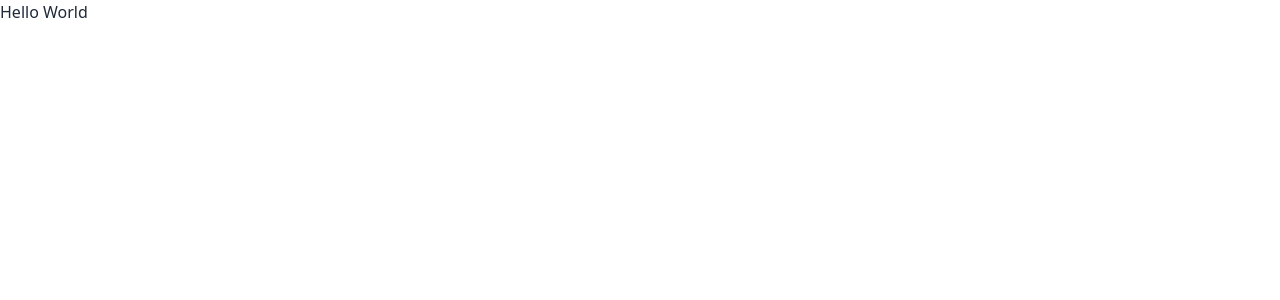
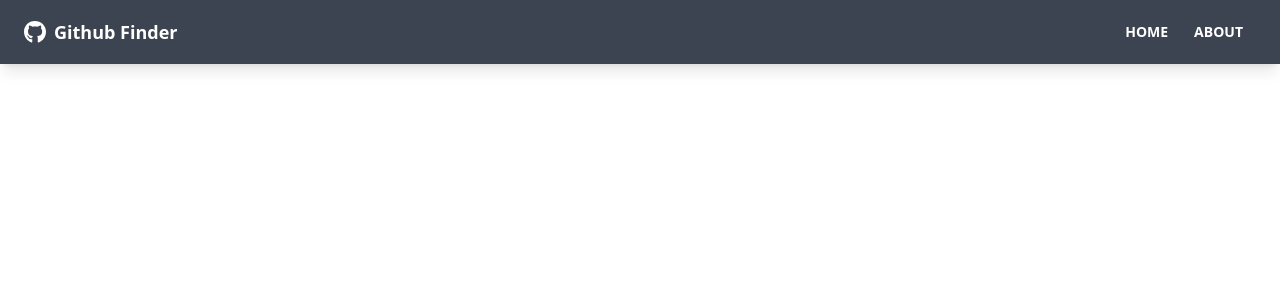
Before and after one commit to fabricekalvanda/github-finder, a React (Create React App) app: page / in a window 1280 px wide. Shown: the top 300 px of the page. Built offline with nearby package versions, Linux system fonts and the light colour scheme.

Commit message:
Adds Navbar Component

```diff
--- a/package.json
+++ b/package.json
@@ -9,6 +9,8 @@
     "daisyui": "^2.38.1",
     "react": "^18.2.0",
     "react-dom": "^18.2.0",
+    "react-icons": "^4.6.0",
+    "react-router-dom": "^6.4.3",
     "react-scripts": "5.0.1",
     "web-vitals": "^2.1.4"
   },
--- a/src/App.js
+++ b/src/App.js
@@ -1,8 +1,14 @@
+import {BrowserRouter as Router, Route} from 'react-router-dom'
+import Navbar from './components/Navbar';
+
 function App() {
   return (
-    <div>
-      <h1>Hello World</h1>
-    </div>
+    <Router>
+      <div className='flex flex-col justify-between h-screen'>
+        <Navbar />
+      </div>
+
+    </Router>
   )
 }
 
--- /dev/null
+++ b/src/components/Navbar.jsx
@@ -0,0 +1,44 @@
+import React from 'react'
+import {FaGithub} from 'react-icons/fa'
+import {Link} from 'react-router-dom'
+import PropTypes from 'prop-types'
+
+
+
+function Navbar({title}) {
+  return (
+    <nav className='navbar mb-12 shadow-lg bg-neutral text-neutral-content'>
+        <div className="container mx-auto">
+            <div className="flex-none px-2 mx-2">
+                <FaGithub className='inline pr-2 text-3xl'/>
+                <Link to='/' className='text-lg font-bold align-middle'>
+                 {title}
+                </Link>
+            </div>
+
+            <div className="flex-1 px-2 mx-2">
+                <div className="flex justify-end">
+                    <Link to='/' className='btn btn-ghost btn-sm rounded-btn'>
+                        HOME
+                    </Link>
+                    <Link to='/about' className='btn btn-ghost btn-sm rounded-btn'>
+                        ABOUT
+                    </Link>
+                </div>
+            </div>
+        </div>
+    </nav>
+  )
+}
+
+
+Navbar.defaultProps = {
+    title: 'Github Finder',
+}
+
+Navbar.propTypes = {
+    title: PropTypes.string,
+}
+
+
+export default Navbar
```
Also changed, not shown: 1 other file (tests, documents, lock files or other folders).
